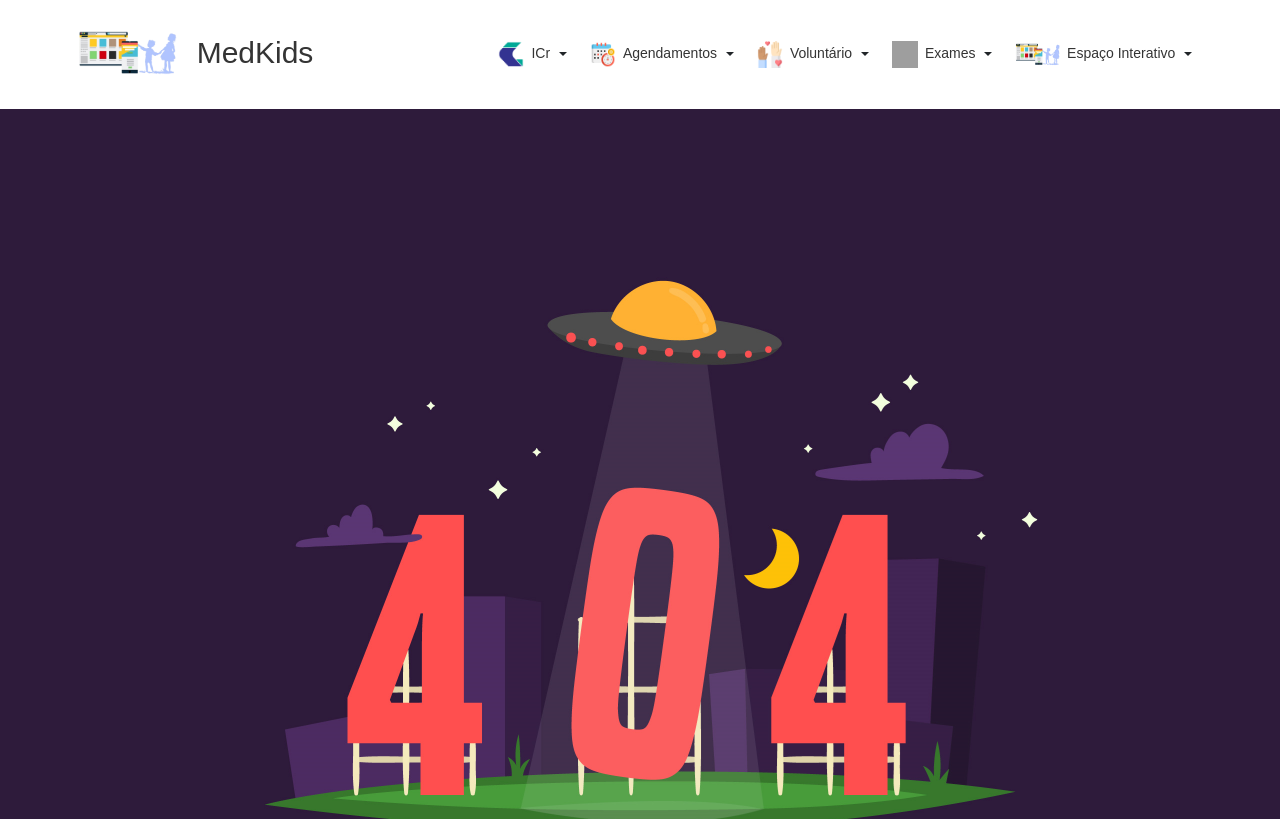
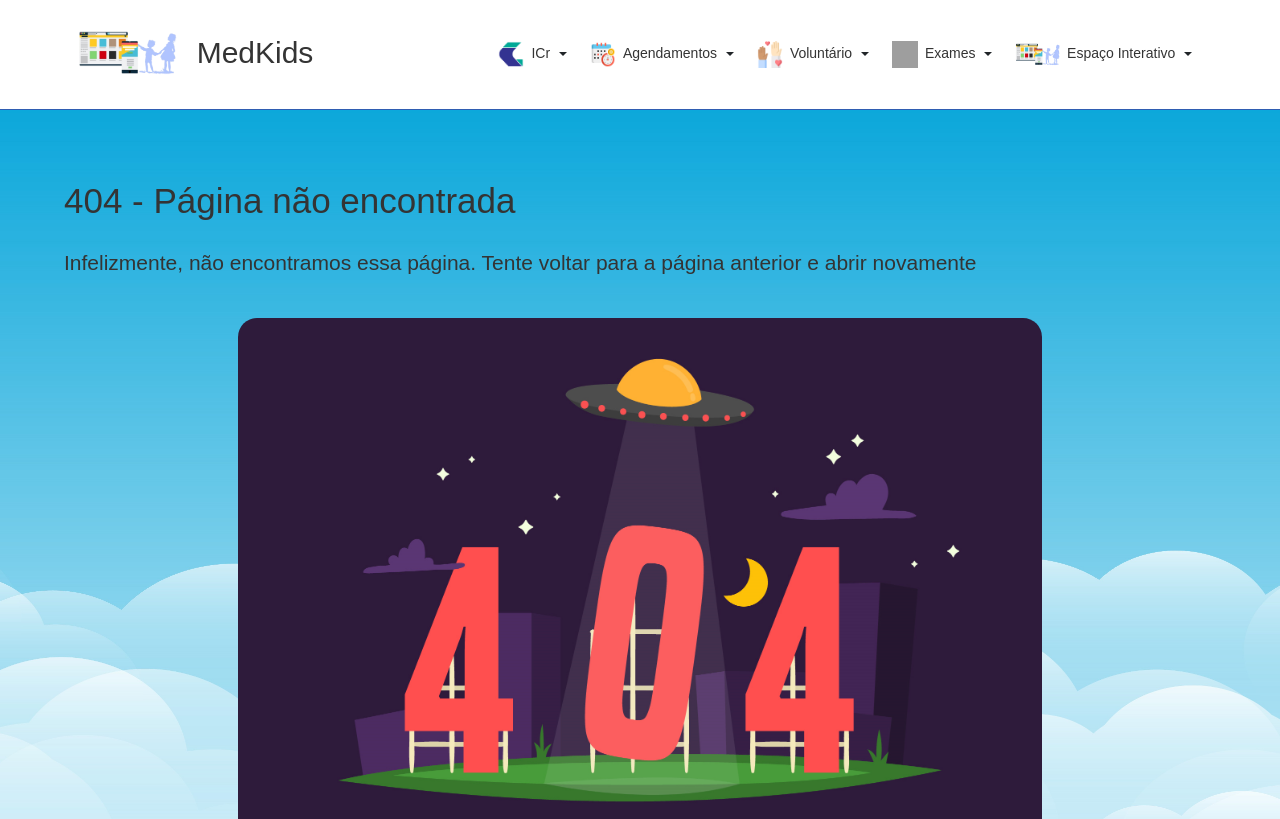
Before and after one commit to CavMCarolina/HC-Challenge, a React (Vite) app: page /sobre in a window 1280 px wide. Shown: the top 819 px of the page. Built offline with nearby package versions, Linux system fonts and the light colour scheme; grey boxes are pictures that could not be loaded; a web font is replaced by a local one.

Commit message:
reponsividade 404

```diff
--- a/src/Pages/PageNotFound.jsx
+++ b/src/Pages/PageNotFound.jsx
@@ -2,8 +2,15 @@ import bg from "../assets/404.png";
 
 export default function PageNotFound() {
   return (
-    <div className="page_not_found">
-      <img src={bg} />
-    </div>
+    <main>
+      <hr className="hr-normal" />
+      <div className="main_container">
+        <h1>404 - Página não encontrada</h1>
+        <h4>Infelizmente, não encontramos essa página. Tente voltar para a página anterior e abrir novamente</h4>
+        <div className="page_not_found">
+          <img src={bg} />
+        </div>
+      </div>
+    </main>
   );
 }
--- a/src/css/style.css
+++ b/src/css/style.css
@@ -134,13 +134,22 @@ main {
 
 .page_not_found {
   width: 100%;
-  height: 100%;
-  background-color: #2e1b3b;
-  text-align: center;
+  height: -moz-fit-content;
+  height: fit-content;
+  display: flex;
+  justify-content: center;
+  gap: 0;
+  flex-direction: row;
+  align-items: center;
+  flex-wrap: nowrap;
+  margin-top: 3rem;
 }
 .page_not_found img {
-  max-width: 1000px;
-  vertical-align: middle;
+  width: 70%;
+  height: auto;
+  background-color: transparent;
+  border: 1px solid transparent;
+  border-radius: 20px;
 }
 
 .body-cadastro {
@@ -521,4 +530,8 @@ footer .parceria img {
     align-items: center;
     flex-wrap: nowrap;
   }
+  .page_not_found img {
+    width: 100%;
+    height: auto;
+  }
 }/*# sourceMappingURL=style.css.map */
--- a/src/css/style.scss
+++ b/src/css/style.scss
@@ -108,13 +108,13 @@ main {
 }
 
 .page_not_found {
-  @include mixins.size(100%, 100%);
-  background-color: #2e1b3b;
-  text-align: center;
+  @include mixins.size(100%, fit-content);
+  @include mixins.flex(center, 0);
+  margin-top: 3rem;
 
   img {
-    max-width: 1000px;
-    vertical-align: middle;
+    @include mixins.size(70%, auto);
+    @include mixins.div-config(transparent, transparent, 20px);
   }
 }
 
@@ -445,4 +445,11 @@ footer {
       @include mixins.flex(space-around, 3rem, column, center);
     }
   }
+
+  // 404
+  .page_not_found {
+    img {
+      @include mixins.size(100%, auto);
+    }
+  }
 }
```
Also changed, not shown: src/assets/404.png, 1 other file (tests, documents, lock files or other folders).
